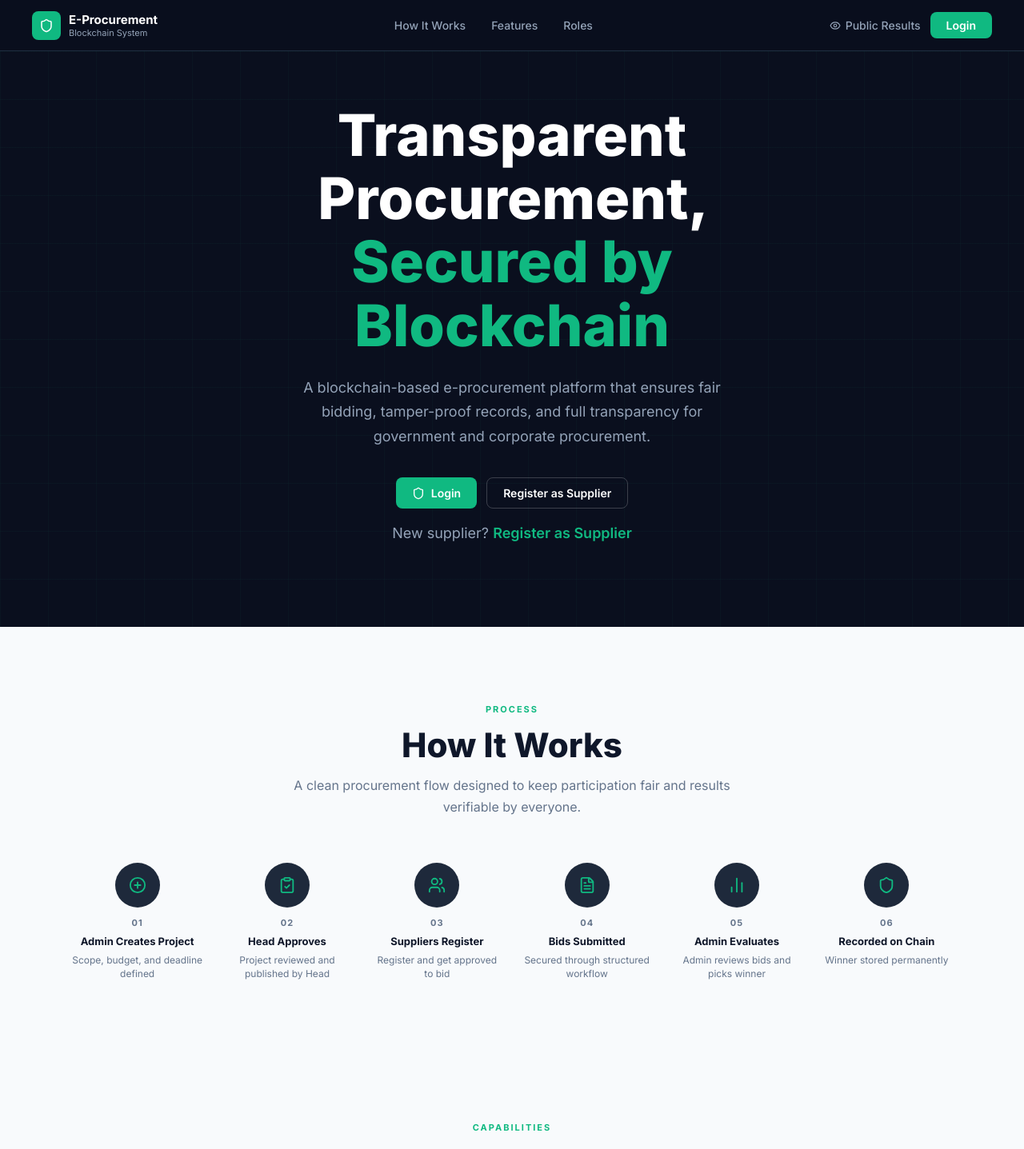
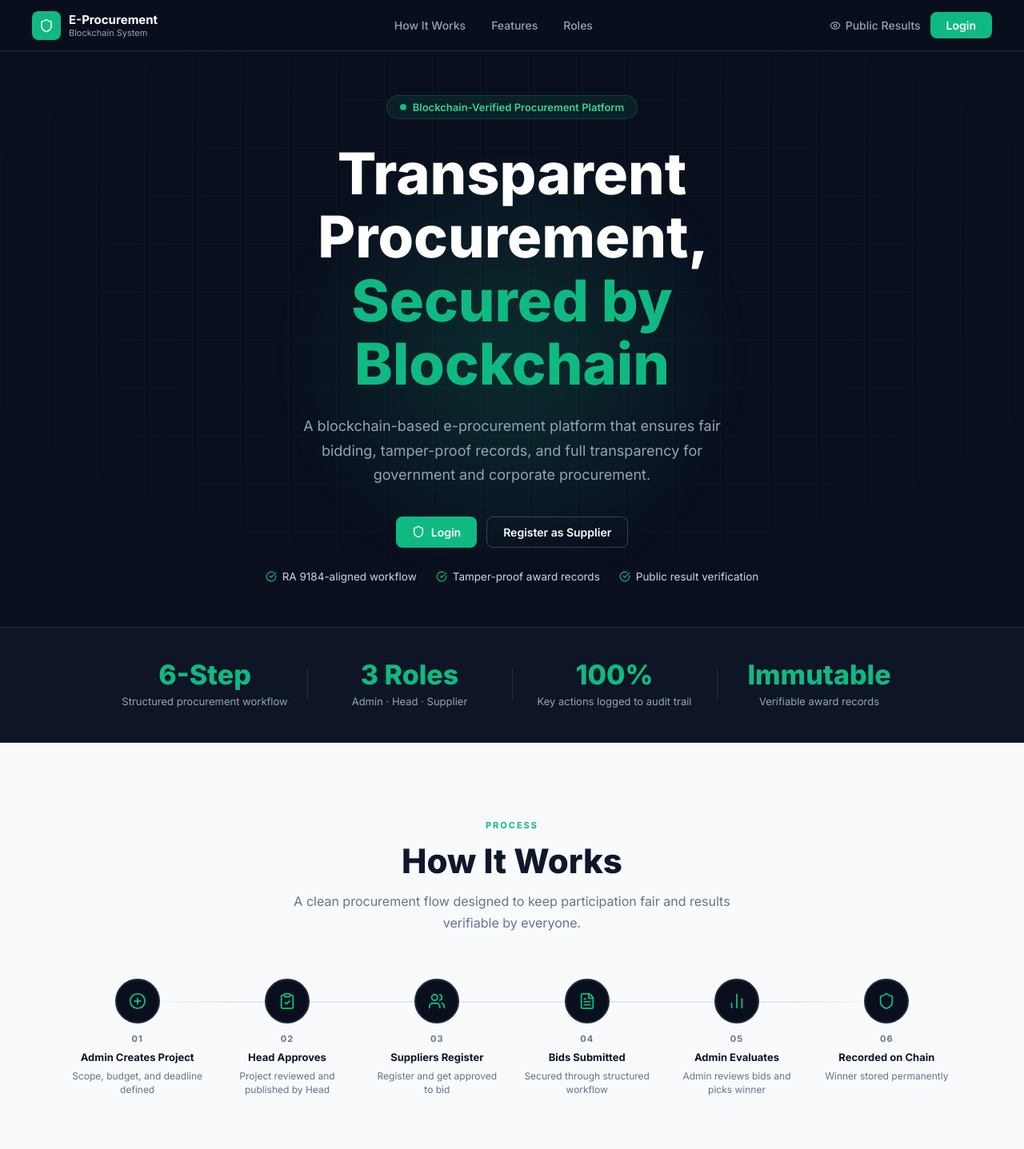
Before and after one commit to Kenth08/CAPSTONE-BIDDING-SYSTEM, a React (Vite) app in the folder frontend/: page / in a window 1280 px wide. Shown: the top 1437 px of the page at 80% size. Built offline with nearby package versions, Linux system fonts and the light colour scheme; no server answers.

Commit message:
Enhance LandingPage with structured evaluation, stats display, and improved hero section visuals

```diff
--- a/frontend/src/pages/LandingPage.jsx
+++ b/frontend/src/pages/LandingPage.jsx
@@ -18,9 +18,16 @@ const FEATURES = [
   { icon: Shield, title: 'Blockchain Transparency', desc: 'Every final award is verifiable, traceable, and resistant to hidden edits.' },
   { icon: Lock, title: 'Secure Bid Submission', desc: 'Suppliers submit through a protected channel built for integrity.' },
   { icon: BarChart2, title: 'Real-time Monitoring', desc: 'Admins track live bid activity while the process stays controlled.' },
-  { icon: BarChart2, title: 'Automated Evaluation', desc: 'Bids organized to support faster and consistent decision-making.' },
+  { icon: ClipboardCheck, title: 'Structured Evaluation', desc: 'Bids organized to support faster and consistent decision-making.' },
   { icon: Users, title: 'Supplier Management', desc: 'Manage registered vendors, submissions, and participation with clarity.' },
-  { icon: Link2, title: 'Immutable Audit Trail', desc: 'A permanent chain of records supports accountability and compliance.' },
+  { icon: Link2, title: 'Immutable Audit Trail', desc: 'Every key action is logged, supporting accountability and compliance.' },
+]
+
+const STATS = [
+  { value: '6-Step', label: 'Structured procurement workflow' },
+  { value: '3 Roles', label: 'Admin · Head · Supplier' },
+  { value: '100%', label: 'Key actions logged to audit trail' },
+  { value: 'Immutable', label: 'Verifiable award records' },
 ]
 
 const ROLES = [
@@ -79,7 +86,11 @@ export default function LandingPage() {
       {/* Hero */}
       <section className="lp-hero">
         <div className="lp-hero-grid" />
+        <div className="lp-hero-glow" />
         <div className="lp-hero-content">
+          <div className="lp-hero-badge">
+            <span className="lp-dot" /> Blockchain-Verified Procurement Platform
+          </div>
           <h1>
             Transparent Procurement,{' '}
             <span className="lp-accent">Secured by Blockchain</span>
@@ -96,9 +107,23 @@ export default function LandingPage() {
               Register as Supplier
             </Link>
           </div>
-          <p className="lp-hero-hint">
-            New supplier? <Link to="/register" className="lp-hint-link">Register as Supplier</Link>
-          </p>
+          <ul className="lp-hero-trust">
+            <li><CheckCircle size={14} /> RA 9184-aligned workflow</li>
+            <li><CheckCircle size={14} /> Tamper-proof award records</li>
+            <li><CheckCircle size={14} /> Public result verification</li>
+          </ul>
+        </div>
+      </section>
+
+      {/* Stats band */}
+      <section className="lp-stats">
+        <div className="lp-stats-inner">
+          {STATS.map(({ value, label }) => (
+            <div className="lp-stat" key={label}>
+              <div className="lp-stat-value">{value}</div>
+              <div className="lp-stat-label">{label}</div>
+            </div>
+          ))}
         </div>
       </section>
 
--- a/frontend/src/style/LandingPage.css
+++ b/frontend/src/style/LandingPage.css
@@ -88,15 +88,45 @@
   position: absolute;
   inset: 0;
   background-image:
-    linear-gradient(rgba(16, 185, 129, 0.04) 1px, transparent 1px),
-    linear-gradient(90deg, rgba(16, 185, 129, 0.04) 1px, transparent 1px);
+    linear-gradient(rgba(16, 185, 129, 0.05) 1px, transparent 1px),
+    linear-gradient(90deg, rgba(16, 185, 129, 0.05) 1px, transparent 1px);
   background-size: 60px 60px;
+  /* Fade the grid toward the edges so it reads as ambient texture, not a table. */
+  -webkit-mask-image: radial-gradient(ellipse 80% 70% at 50% 40%, #000 40%, transparent 100%);
+  mask-image: radial-gradient(ellipse 80% 70% at 50% 40%, #000 40%, transparent 100%);
+}
+
+/* Soft emerald glow behind the headline for depth. */
+.lp-hero-glow {
+  position: absolute;
+  top: 20%;
+  left: 50%;
+  width: 720px;
+  height: 480px;
+  transform: translateX(-50%);
+  background: radial-gradient(circle, rgba(16, 185, 129, 0.18) 0%, transparent 65%);
+  filter: blur(20px);
+  pointer-events: none;
 }
 
 .lp-hero-content {
   position: relative;
   max-width: 760px;
   padding: 0 24px;
+}
+
+.lp-hero-badge {
+  display: inline-flex;
+  align-items: center;
+  gap: 8px;
+  background: rgba(16, 185, 129, 0.1);
+  border: 1px solid rgba(16, 185, 129, 0.25);
+  color: var(--primary-light);
+  border-radius: 999px;
+  padding: 6px 16px;
+  font-size: 13px;
+  font-weight: 600;
+  margin-bottom: 28px;
 }
 .lp-hero-content h1 {
   font-size: clamp(36px, 6vw, 72px);
@@ -120,12 +150,63 @@
   justify-content: center;
   margin-bottom: 16px;
 }
-.lp-hero-hint {
+.lp-hero-trust {
+  list-style: none;
+  display: flex;
+  flex-wrap: wrap;
+  justify-content: center;
+  gap: 12px 24px;
+  margin-top: 28px;
+}
+.lp-hero-trust li {
+  display: inline-flex;
+  align-items: center;
+  gap: 7px;
+  font-size: 13.5px;
+  color: var(--text-light);
+}
+.lp-hero-trust svg { color: var(--primary); flex-shrink: 0; }
+
+/* STATS BAND */
+.lp-stats {
+  background: var(--dark-bg-2);
+  border-top: 1px solid var(--dark-border);
+  border-bottom: 1px solid var(--dark-border);
+  padding: 40px;
+}
+.lp-stats-inner {
+  max-width: 1000px;
+  margin: 0 auto;
+  display: grid;
+  grid-template-columns: repeat(4, 1fr);
+  gap: 24px;
+}
+.lp-stat {
+  text-align: center;
+  position: relative;
+}
+.lp-stat + .lp-stat::before {
+  content: '';
+  position: absolute;
+  left: -12px;
+  top: 50%;
+  transform: translateY(-50%);
+  height: 40px;
+  width: 1px;
+  background: var(--dark-border);
+}
+.lp-stat-value {
+  font-size: clamp(24px, 3vw, 34px);
+  font-weight: 800;
+  color: var(--primary);
+  line-height: 1.1;
+  margin-bottom: 6px;
+}
+.lp-stat-label {
   font-size: 13px;
   color: var(--text-muted);
+  line-height: 1.5;
 }
-.lp-hint-link { color: var(--primary); font-weight: 600; }
-.lp-hint-link:hover { text-decoration: underline; }
 
 /* SECTIONS */
 .lp-section {
@@ -168,6 +249,18 @@
   gap: 24px;
   max-width: 1100px;
   margin: 0 auto;
+  position: relative;
+}
+/* Connector line running behind the step icons to show the flow. */
+.lp-steps::before {
+  content: '';
+  position: absolute;
+  top: 28px;
+  left: 8%;
+  right: 8%;
+  height: 2px;
+  background: linear-gradient(90deg, transparent, var(--light-border) 12%, var(--light-border) 88%, transparent);
+  z-index: 0;
 }
 .lp-step {
   text-align: center;
@@ -175,17 +268,26 @@
   flex-direction: column;
   align-items: center;
   gap: 8px;
+  position: relative;
+  z-index: 1;
 }
 .lp-step-icon {
   width: 56px;
   height: 56px;
-  background: #1e293b;
+  background: var(--dark-bg);
+  border: 2px solid #1e293b;
   border-radius: 50%;
   display: flex;
   align-items: center;
   justify-content: center;
   color: var(--primary);
   margin-bottom: 4px;
+  transition: transform 0.2s, border-color 0.2s, box-shadow 0.2s;
+}
+.lp-step:hover .lp-step-icon {
+  transform: translateY(-3px);
+  border-color: var(--primary);
+  box-shadow: 0 8px 20px rgba(16, 185, 129, 0.25);
 }
 .lp-step-num {
   font-size: 11px;
@@ -205,7 +307,7 @@
 }
 
 /* KEY FEATURES */
-.lp-features-sec { background: #f8fafc; max-width: 100%; padding: 80px 40px; }
+.lp-features-sec { background: #ffffff; max-width: 100%; padding: 80px 40px; }
 .lp-features-grid {
   display: grid;
   grid-template-columns: repeat(3, 1fr);
@@ -218,11 +320,12 @@
   border: 1px solid var(--light-border);
   border-radius: 14px;
   padding: 32px 28px;
-  transition: box-shadow 0.2s, transform 0.2s;
+  transition: box-shadow 0.2s, transform 0.2s, border-color 0.2s;
 }
 .lp-feature-card:hover {
-  box-shadow: 0 8px 32px rgba(0,0,0,0.08);
-  transform: translateY(-2px);
+  box-shadow: 0 12px 32px rgba(15, 23, 42, 0.1);
+  transform: translateY(-3px);
+  border-color: rgba(16, 185, 129, 0.4);
 }
 .lp-feature-icon {
   width: 44px;
@@ -235,6 +338,12 @@
   justify-content: center;
   color: var(--text-gray);
   margin-bottom: 16px;
+  transition: background 0.2s, color 0.2s, border-color 0.2s;
+}
+.lp-feature-card:hover .lp-feature-icon {
+  background: rgba(16, 185, 129, 0.1);
+  border-color: rgba(16, 185, 129, 0.3);
+  color: var(--primary);
 }
 .lp-feature-card h3 {
   font-size: 16px;
@@ -443,10 +552,13 @@
 .lp-footer-links a:hover { color: white; }
 
 @media (max-width: 1024px) {
-  .lp-steps { grid-template-columns: repeat(3, 1fr); }
+  .lp-steps { grid-template-columns: repeat(3, 1fr); row-gap: 36px; }
+  .lp-steps::before { display: none; }
   .lp-features-grid { grid-template-columns: repeat(2, 1fr); }
   .lp-roles-grid { grid-template-columns: repeat(1, 1fr); }
   .lp-footer-top { grid-template-columns: 1fr 1fr; gap: 32px; }
+  .lp-stats-inner { grid-template-columns: repeat(2, 1fr); gap: 32px 24px; }
+  .lp-stat + .lp-stat::before { display: none; }
 }
 @media (max-width: 640px) {
   .lp-nav { padding: 0 20px; }
```
